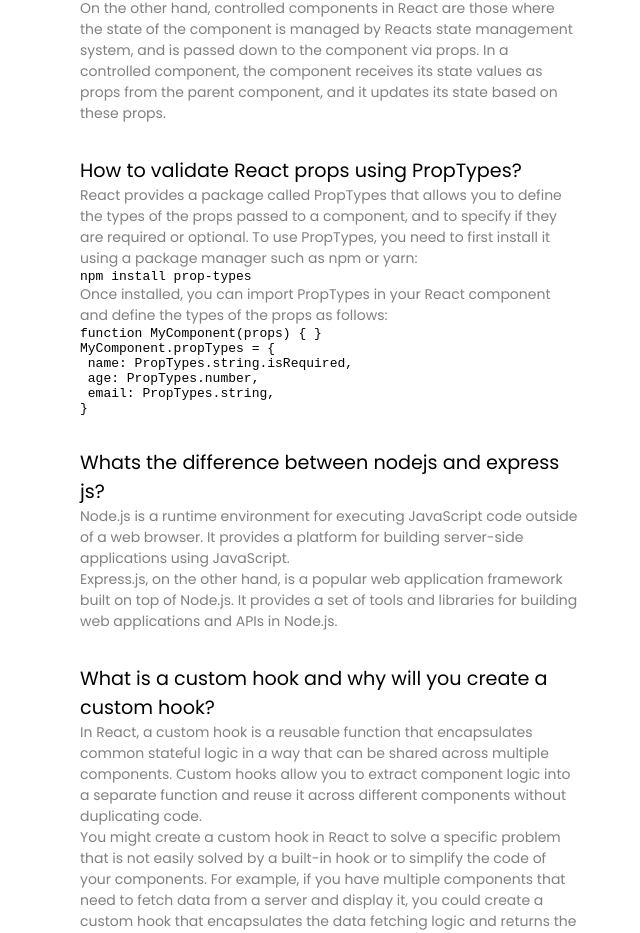
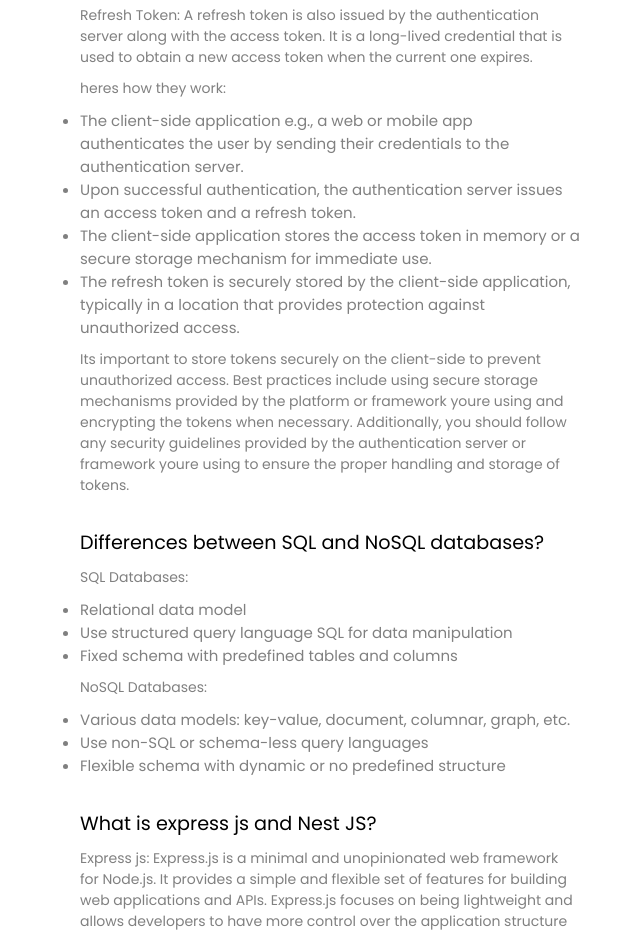
Before and after one commit to mehedihasan2810/fun-car-factory-client, a React (Vite) app: page /blogs in a window 1280 px wide. Shown: the part 416-1349 px from the top of the page, without its empty margins (310-950 px from the left). Built offline with nearby package versions, Linux system fonts and the light colour scheme; no server answers.

Commit message:
added search feature in allToys page

```diff
--- a/src/components/Category/Category.css
+++ b/src/components/Category/Category.css
@@ -52,7 +52,8 @@
 }
 
 .category-container .grid {
-  display: flex;
+  display: grid;
+  grid-template-columns: repeat(4, 1fr);
   gap: 1rem;
 }
 
--- a/src/index.css
+++ b/src/index.css
@@ -42,13 +42,14 @@ button {
 }
 
 .loader {
-  border: 16px solid #f3f3f3;
+  border: 12px solid #f3f3f3;
   border-radius: 50%;
-  border-top: 16px solid #3498db;
-  width: 120px;
-  height: 120px;
+  border-top: 12px solid blue;
+  width: 100px;
+  height: 100px;
   -webkit-animation: spin 2s linear infinite; /* Safari */
   animation: spin 2s linear infinite;
+  margin: 120px auto;
 }
 
 /* Safari */
--- a/src/main.jsx
+++ b/src/main.jsx
@@ -1,4 +1,3 @@
-import React from "react";
 import ReactDOM from "react-dom/client";
 import "./index.css";
 import { RouterProvider } from "react-router-dom";
@@ -7,9 +6,9 @@ import AuthProvider from "./contexts/AuthProvider";
 import 'react-toastify/dist/ReactToastify.css';
 
 ReactDOM.createRoot(document.getElementById("root")).render(
-  <React.StrictMode>
+  // <React.StrictMode>
     <AuthProvider>
       <RouterProvider router={router} />
     </AuthProvider>
-  </React.StrictMode>
+  // </React.StrictMode>
 );
--- a/src/pages/AllToys/AllToys.css
+++ b/src/pages/AllToys/AllToys.css
@@ -34,3 +34,30 @@ td {
   align-items: center;
   gap: 3px;
 }
+
+.search-container{
+  text-align: center;
+  margin-bottom: 2rem;
+  display: flex;
+  align-items: center;
+  justify-content: center;
+}
+
+.search-container input{
+  padding: 0.7rem 1rem;
+  width: 300px;
+  border: 1px solid rgba(0, 0, 255, 0.389);
+  border-right: none;
+}
+
+.search-container input:focus{
+outline: 1px solid blue;
+}
+
+.search-container button{
+  padding: 0.4rem 1rem;
+  border: 1px solid blue;
+  border-left: none;
+  background-color: rgba(0, 0, 255, 0.735);
+  color: white;
+}
--- a/src/pages/Blogs/Blogs.css
+++ b/src/pages/Blogs/Blogs.css
@@ -23,6 +23,7 @@
 .blog-center p {
   font-size: 14px;
   color: gray;
+  margin: 10px 0;
 }
 
 .blog-center h4 {
@@ -50,3 +51,10 @@
 h4 {
   font-weight: 500;
 }
+
+.blog-container ul {
+  list-style: disc;
+  font-size: 15px;
+  color: gray;
+  margin: 10px 0;
+}
--- a/src/pages/Blogs/Blogs.jsx
+++ b/src/pages/Blogs/Blogs.jsx
@@ -8,83 +8,116 @@ const Blogs = () => {
         <div className="blog-center">
           <div>
             <h4>
-              Whats the differences between uncontrolled and controlled
-              components?
+              What is an access token and refresh token? How do they work and
+              where should we store them on the client-side?
             </h4>
             <p>
-              Uncontrolled components in React are those where the state of the
-              component is managed by the component itself, without being
-              controlled by Reacts state management system. In an uncontrolled
-              component, the component handles its own state internally using
-              its own state management system, without relying on props or state
-              from the parent component.
+              Access Token: An access token is a credential that is issued by an
+              authentication server upon successful authentication. It
+              represents the authorization granted to access specific resources
+              or perform certain actions on behalf of the user or application.
             </p>
             <p>
-              On the other hand, controlled components in React are those where
-              the state of the component is managed by Reacts state management
-              system, and is passed down to the component via props. In a
-              controlled component, the component receives its state values as
-              props from the parent component, and it updates its state based on
-              these props.
+              Refresh Token: A refresh token is also issued by the
+              authentication server along with the access token. It is a
+              long-lived credential that is used to obtain a new access token
+              when the current one expires.
+            </p>
+            <p>heres how they work: </p>
+            <ul>
+              <li>
+                The client-side application e.g., a web or mobile app
+                authenticates the user by sending their credentials to the
+                authentication server.
+              </li>
+              <li>
+                Upon successful authentication, the authentication server issues
+                an access token and a refresh token.
+              </li>
+              <li>
+                The client-side application stores the access token in memory or
+                a secure storage mechanism for immediate use.
+              </li>
+              <li>
+                The refresh token is securely stored by the client-side
+                application, typically in a location that provides protection
+                against unauthorized access.
+              </li>
+            </ul>
+            <p>
+              Its important to store tokens securely on the client-side to
+              prevent unauthorized access. Best practices include using secure
+              storage mechanisms provided by the platform or framework youre
+              using and encrypting the tokens when necessary. Additionally, you
+              should follow any security guidelines provided by the
+              authentication server or framework youre using to ensure the
+              proper handling and storage of tokens.
             </p>
           </div>
           <div>
-            <h4>How to validate React props using PropTypes?</h4>
-            <p>
-              React provides a package called PropTypes that allows you to
-              define the types of the props passed to a component, and to
-              specify if they are required or optional. To use PropTypes, you
-              need to first install it using a package manager such as npm or
-              yarn:
-            </p>
-            <pre>npm install prop-types</pre>
-            <p>
-              Once installed, you can import PropTypes in your React component
-              and define the types of the props as follows:
-            </p>
-            <pre>
-              function MyComponent(props) &#123; &#125;
-              <pre>
-                MyComponent.propTypes = &#123;
-                <pre> name: PropTypes.string.isRequired,</pre>
-                <pre> age: PropTypes.number,</pre>
-                <pre> email: PropTypes.string,</pre>
-                <pre>&#125;</pre>
-              </pre>
-            </pre>
+            <h4>Differences between SQL and NoSQL databases?</h4>
+            <p>SQL Databases:</p>
+            <ul>
+              <li>Relational data model</li>
+              <li>Use structured query language SQL for data manipulation</li>
+              <li>Fixed schema with predefined tables and columns</li>
+            </ul>
+            <p>NoSQL Databases: </p>
+            <ul>
+              <li>
+                Various data models: key-value, document, columnar, graph, etc.
+              </li>
+              <li>Use non-SQL or schema-less query languages</li>
+              <li>Flexible schema with dynamic or no predefined structure</li>
+            </ul>
           </div>
           <div>
-            <h4>Whats the difference between nodejs and express js?</h4>
+            <h4>What is express js and Nest JS?</h4>
             <p>
-              Node.js is a runtime environment for executing JavaScript code
-              outside of a web browser. It provides a platform for building
-              server-side applications using JavaScript.
+              Express js: Express.js is a minimal and unopinionated web
+              framework for Node.js. It provides a simple and flexible set of
+              features for building web applications and APIs. Express.js
+              focuses on being lightweight and allows developers to have more
+              control over the application structure and middleware
+              configuration.
             </p>
+
             <p>
-              Express.js, on the other hand, is a popular web application
-              framework built on top of Node.js. It provides a set of tools and
-              libraries for building web applications and APIs in Node.js.
+              Nest js:- Nest.js is a progressive, opinionated framework for
+              building scalable and maintainable server-side applications using
+              TypeScript. It is built on top of Express.js, taking advantage of
+              its robustness and features, and adds an additional layer of
+              abstraction and structure. Nest.js follows the modular design
+              pattern and provides a built-in dependency injection system for
+              managing application components and their dependencies.
             </p>
           </div>
           <div>
-            <h4>
-              What is a custom hook and why will you create a custom hook?
-            </h4>
+            <h4>What is MongoDB aggregate and how does it work?</h4>
             <p>
-              In React, a custom hook is a reusable function that encapsulates
-              common stateful logic in a way that can be shared across multiple
-              components. Custom hooks allow you to extract component logic into
-              a separate function and reuse it across different components
-              without duplicating code.
+              In MongoDB, the aggregate function is used to perform advanced
+              data processing and analysis operations on the data stored in a
+              collection. It allows you to execute complex queries, perform
+              aggregations, and transform the data in various ways. The
+              aggregate function takes an array of stages as its argument, where
+              each stage represents a specific operation or transformation to be
+              applied to the data.
             </p>
             <p>
-              You might create a custom hook in React to solve a specific
-              problem that is not easily solved by a built-in hook or to
-              simplify the code of your components. For example, if you have
-              multiple components that need to fetch data from a server and
-              display it, you could create a custom hook that encapsulates the
-              data fetching logic and returns the data and loading/error states
-              to the components that use it.
+              Heres a high-level overview of how the aggregate function works:
+              Data Pipeline: The aggregate function processes data using a
+              concept called the aggregation pipeline. The pipeline consists of
+              a sequence of stages that are executed in order, with the output
+              of one stage serving as the input for the next stage. Stages: Each
+              stage in the pipeline performs a specific operation on the data.
+              Some commonly used stages include: $match: Filters documents based
+              on specified criteria. $group: Groups documents together based on
+              a specific field and performs aggregations on the grouped data.
+              $project: Selects specific fields from the documents and
+              optionally transforms them. $sort: Sorts the documents based on
+              specified criteria. $limit: Limits the number of documents in the
+              result set. $skip: Skips a specified number of documents in the
+              result set.
             </p>
           </div>
         </div>
--- a/src/pages/MyToys/MyToys.css
+++ b/src/pages/MyToys/MyToys.css
@@ -30,3 +30,25 @@ td {
   border: none;
   cursor: pointer;
 }
+
+.my-toys-container th {
+  background: rgba(0, 0, 255, 0.112);
+}
+
+.no-data {
+  text-align: center;
+  margin: 120px 0;
+  color: red;
+}
+
+.my-toys-container img {
+  width: 35px;
+  height: 35px;
+  object-fit: cover;
+  border-radius: 9999px;
+}
+.my-toys-container .name-td {
+  display: flex;
+  align-items: center;
+  gap: 3px;
+}
```
Also changed, not shown: src/pages/AddToy/AddToy.jsx (+8 -0 lines), src/pages/AllToys/AllToys.jsx (+32 -3 lines), src/pages/MyToys/MyToys.jsx (+85 -47 lines), src/routes/Routes.jsx (+16 -3 lines).
